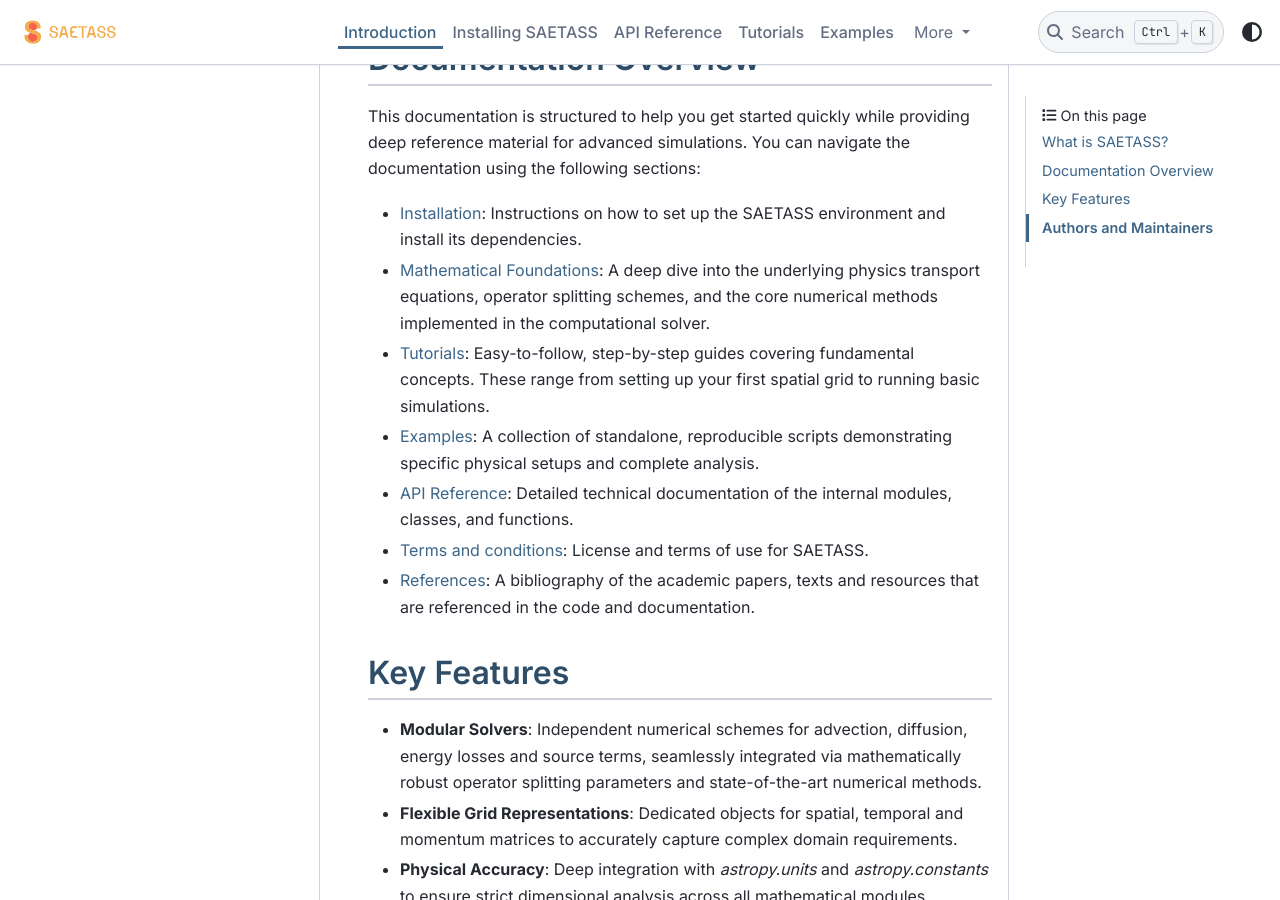
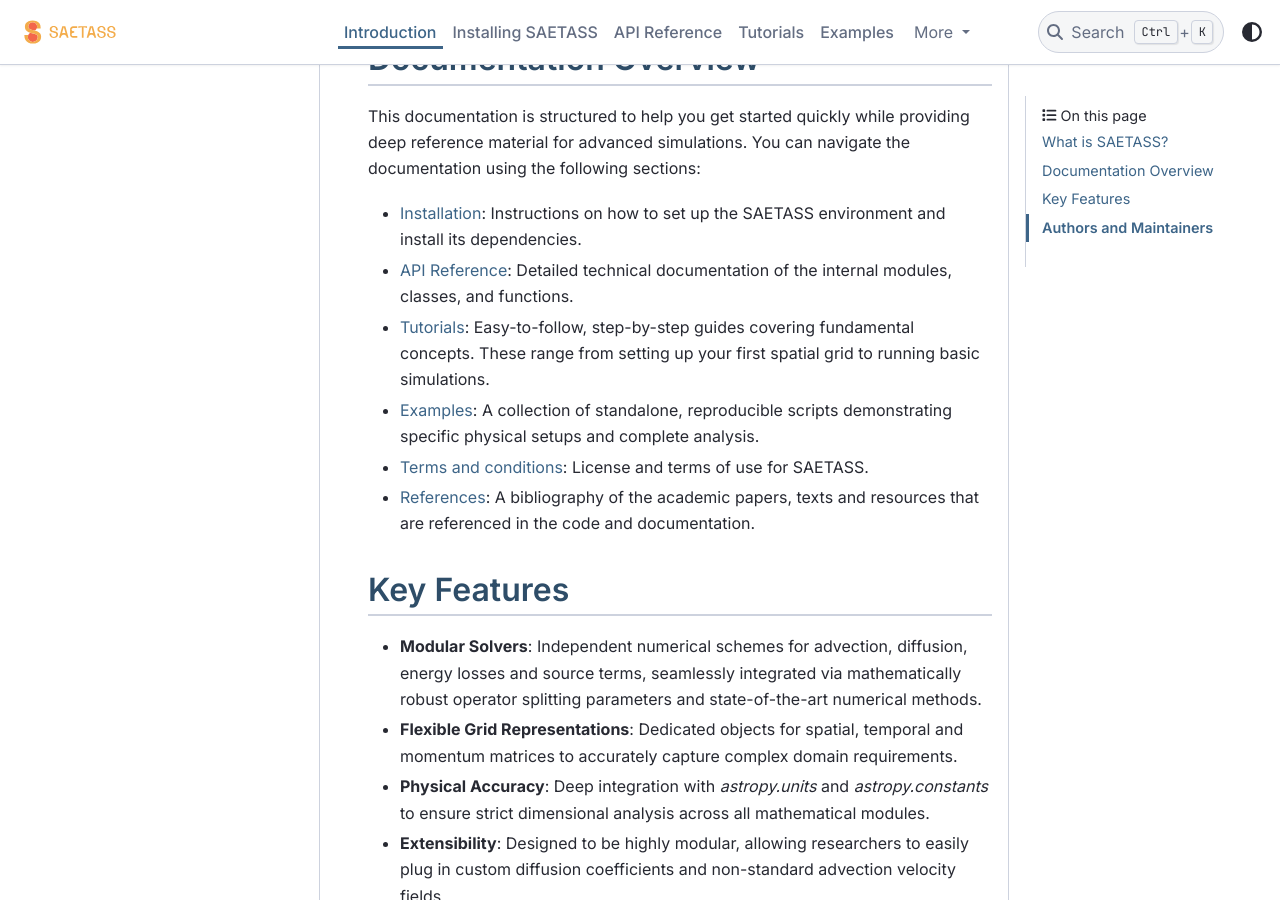
Before and after one commit to jmgarciamorillo/SAETASS, a Sphinx documentation site: the page built from docs/source/introduction.rst, in a window 1280 px wide and 900 px high, scrolled down 617 px. Built offline with Sphinx 7.4.7 and the PyData theme 0.15.4, drawn with Linux system fonts in a browser that asks for light colours.

Commit message:
Removed trailing reference to "Mathematical foundations"

```diff
--- a/docs/source/introduction.rst
+++ b/docs/source/introduction.rst
@@ -14,10 +14,9 @@ Documentation Overview
 This documentation is structured to help you get started quickly while providing deep reference material for advanced simulations. You can navigate the documentation using the following sections:
 
 * :doc:`Installation <installation>`: Instructions on how to set up the SAETASS environment and install its dependencies.
-* :doc:`Mathematical Foundations <foundations>`: A deep dive into the underlying physics transport equations, operator splitting schemes, and the core numerical methods implemented in the computational solver.
+* :doc:`API Reference <api/index>`: Detailed technical documentation of the internal modules, classes, and functions.
 * :doc:`Tutorials <tutorials/index>`: Easy-to-follow, step-by-step guides covering fundamental concepts. These range from setting up your first spatial grid to running basic simulations.
 * :doc:`Examples <examples/index>`: A collection of standalone, reproducible scripts demonstrating specific physical setups and complete analysis.
-* :doc:`API Reference <api/index>`: Detailed technical documentation of the internal modules, classes, and functions.
 * :doc:`Terms and conditions <terms>`: License and terms of use for SAETASS.
 * :doc:`References <references>`: A bibliography of the academic papers, texts and resources that are referenced in the code and documentation.
 
```
